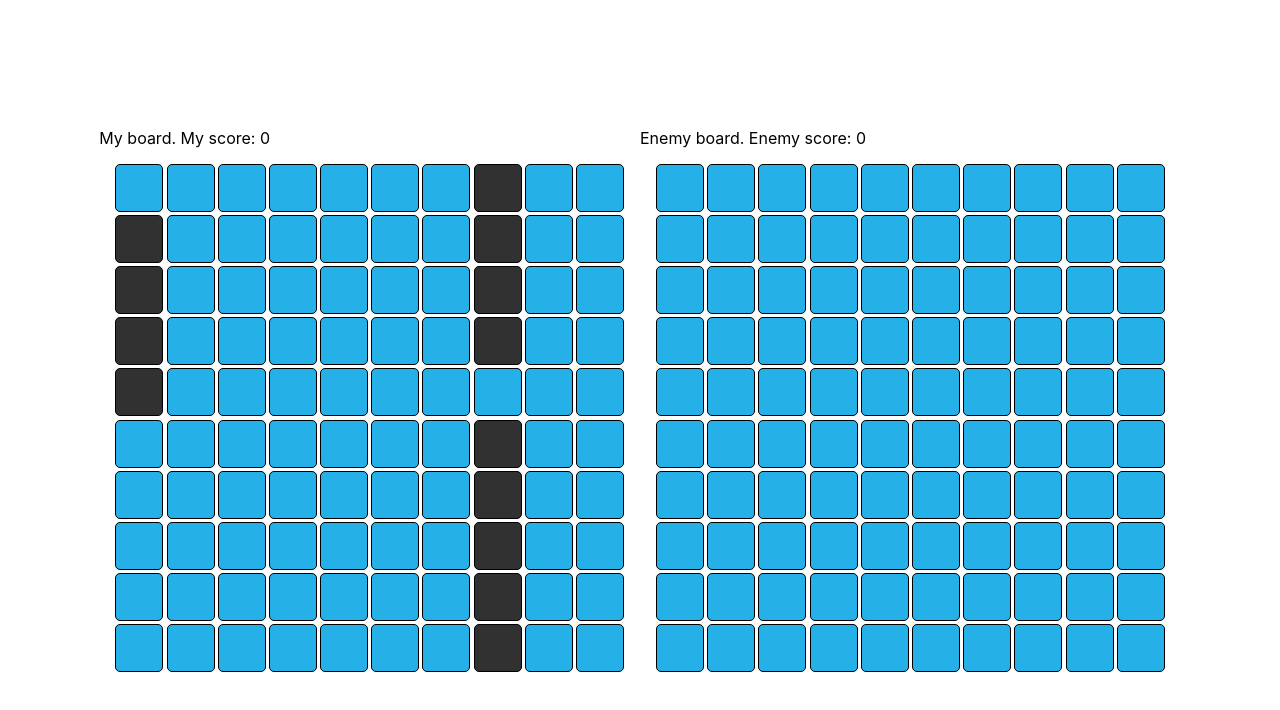
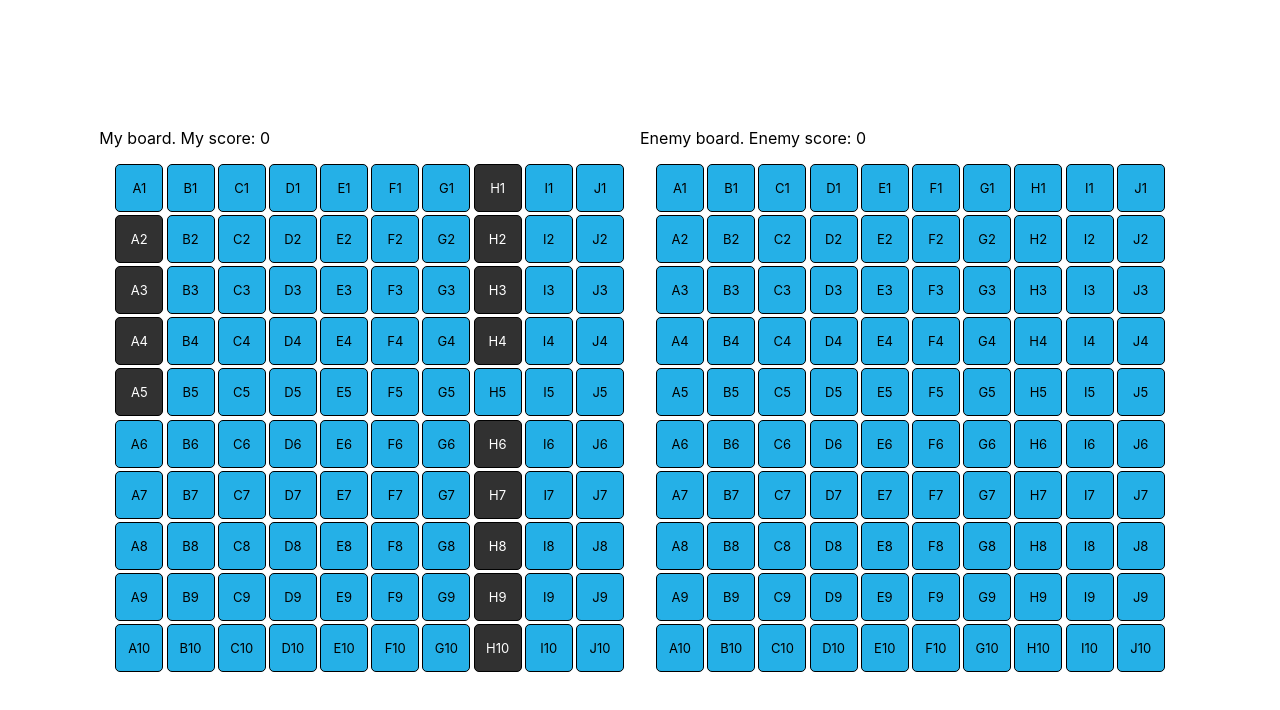
Before and after one commit to ochotnya/battleships, a React (Create React App) app: page / in a window 1280 px wide. Shown: the top 710 px of the page. Built offline with nearby package versions, Linux system fonts and the light colour scheme.

Commit message:
Added cell names. Swapped columns and rows. Updated createcells() test

```diff
--- a/src/components/Cell.tsx
+++ b/src/components/Cell.tsx
@@ -8,6 +8,8 @@ interface ICell {
   updater: (data: CellData) => void;
   autoshot?: () => void;
 }
+
+const columns = ["A", "B", "C", "D", "E", "F", "G", "H", "I", "J"];
 function Cell(props: ICell) {
   const [miss, setMiss] = useState(false);
 
@@ -42,7 +44,9 @@ function Cell(props: ICell) {
         (miss ? " cell-miss" : "") +
         (sink ? " cell-sink" : "")
       }
-    ></div>
+    >
+      {columns[props.cellData.column - 1] + props.cellData.row}
+    </div>
   );
 }
 
--- a/src/utils/logic.ts
+++ b/src/utils/logic.ts
@@ -8,8 +8,9 @@ const createCells = () => {
   const columns = Array.from(Array(10).keys()).map((item) => item + 1);
   const rows = Array.from(Array(10).keys()).map((item) => item + 1);
 
-  for (let indexColumn = 0; indexColumn < columns.length; indexColumn++) {
-    for (let indexRow = 0; indexRow < rows.length; indexRow++) {
+  // for (let indexColumn = 0; indexColumn < columns.length; indexColumn++) {
+  for (let indexRow = 0; indexRow < rows.length; indexRow++) {
+    for (let indexColumn = 0; indexColumn < columns.length; indexColumn++) {
       const newCell = new CellData({
         column: columns[indexColumn],
         row: rows[indexRow],
```
Also changed, not shown: 1 other file (tests, documents, lock files or other folders).
